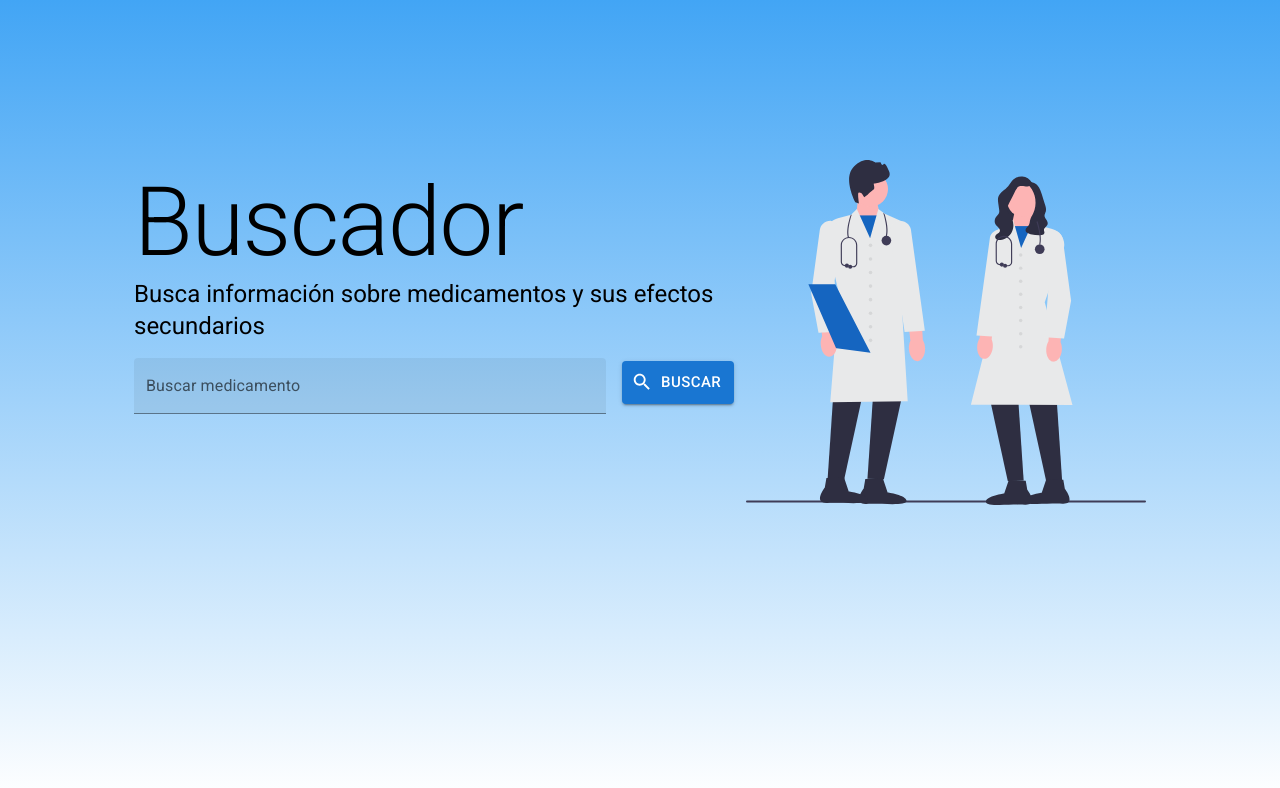
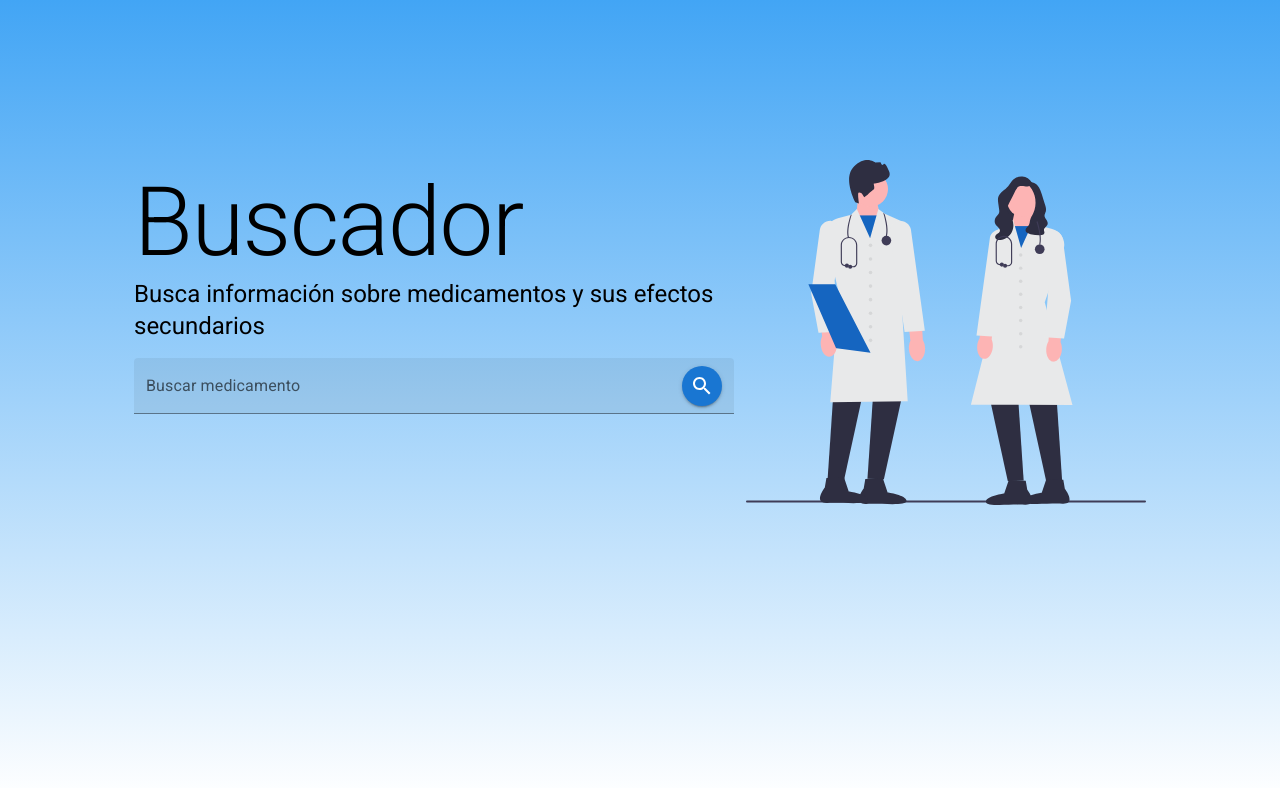
Before and after one commit to asa7ur/openfda_med, a React (Vite) app: page / in a window 1280 px wide. Shown: the top 788 px of the page. Built offline with nearby package versions, Linux system fonts and the light colour scheme.

Commit message:
Mejorado el aspecto de Searchbar

```diff
--- a/src/components/Search.jsx
+++ b/src/components/Search.jsx
@@ -46,16 +46,17 @@ const Search = () => {
       <Box
         ref={boxRef}
         sx={{
+          backgroundColor: 'white',
           position: 'absolute',
           width: '100%',
           maxHeight: '220px',
           borderRadius: '0px 0px 5px 5px',
           overflow: 'auto',
+          visibility: showResults ? 'visible' : 'hidden',
           opacity: showResults ? 1 : 0,
+          boxShadow: showResults ? '0px 4px 10px rgba(0, 0, 0, 0.2)' : 'none',
           transition: 'opacity 0.3s ease-in-out',
-          backgroundColor: 'white',
-          visibility: showResults ? 'visible' : 'hidden',
-          zIndex: 10,
+          zIndex: 99,
         }}
       >
         {!searching && notFound && (
--- a/src/components/SearchBar.jsx
+++ b/src/components/SearchBar.jsx
@@ -1,5 +1,5 @@
 import { useState } from 'react'
-import { TextField, Box } from '@mui/material'
+import { TextField, InputAdornment, Box } from '@mui/material'
 import { LoadingButton } from '@mui/lab'
 import { Search } from '@mui/icons-material'
 import { searchDrugs } from '../api/openFDA'
@@ -40,19 +40,29 @@ const SearchBar = ({ setResults, onSearch, setNotFound, onNewSearch }) => {
         fullWidth
         variant='filled'
         margin='normal'
-        sx={{ marginRight: '1rem' }}
+        InputProps={{
+          endAdornment: (
+            <InputAdornment position='end'>
+              <LoadingButton
+                variant='contained'
+                loading={loading}
+                onClick={handleSearch}
+                sx={{
+                  borderRadius: '50%', // Make the button round
+                  minWidth: '40px', // Ensure it has a minimum width
+                  minHeight: '40px', // Ensure it has a minimum height
+                  padding: '8px', // Add some padding
+                  display: 'flex',
+                  alignItems: 'center',
+                  justifyContent: 'center',
+                }}
+              >
+                {loading ? null : <Search />}{' '}
+              </LoadingButton>
+            </InputAdornment>
+          ),
+        }}
       />
-      <LoadingButton
-        variant='contained'
-        loading={loading}
-        loadingPosition='start'
-        startIcon={<Search />}
-        color='primary'
-        size='large'
-        onClick={handleSearch}
-      >
-        Buscar
-      </LoadingButton>
     </Box>
   )
 }
```
